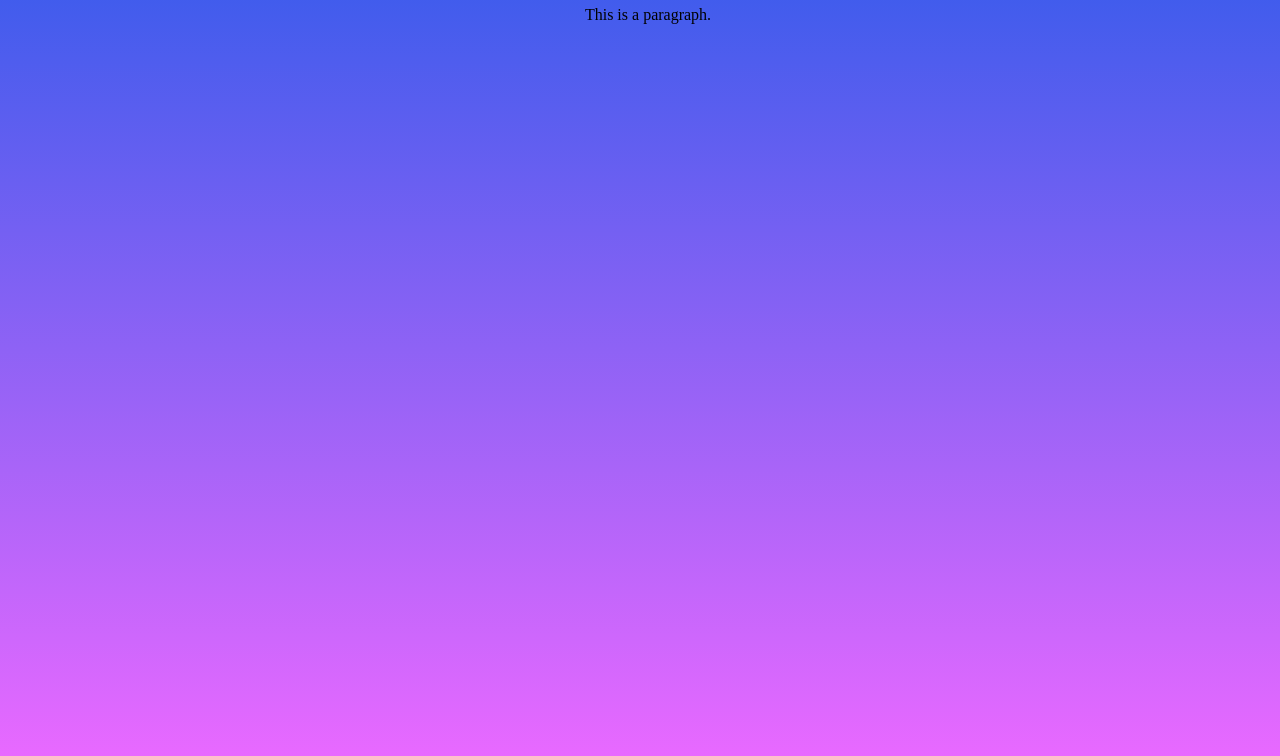
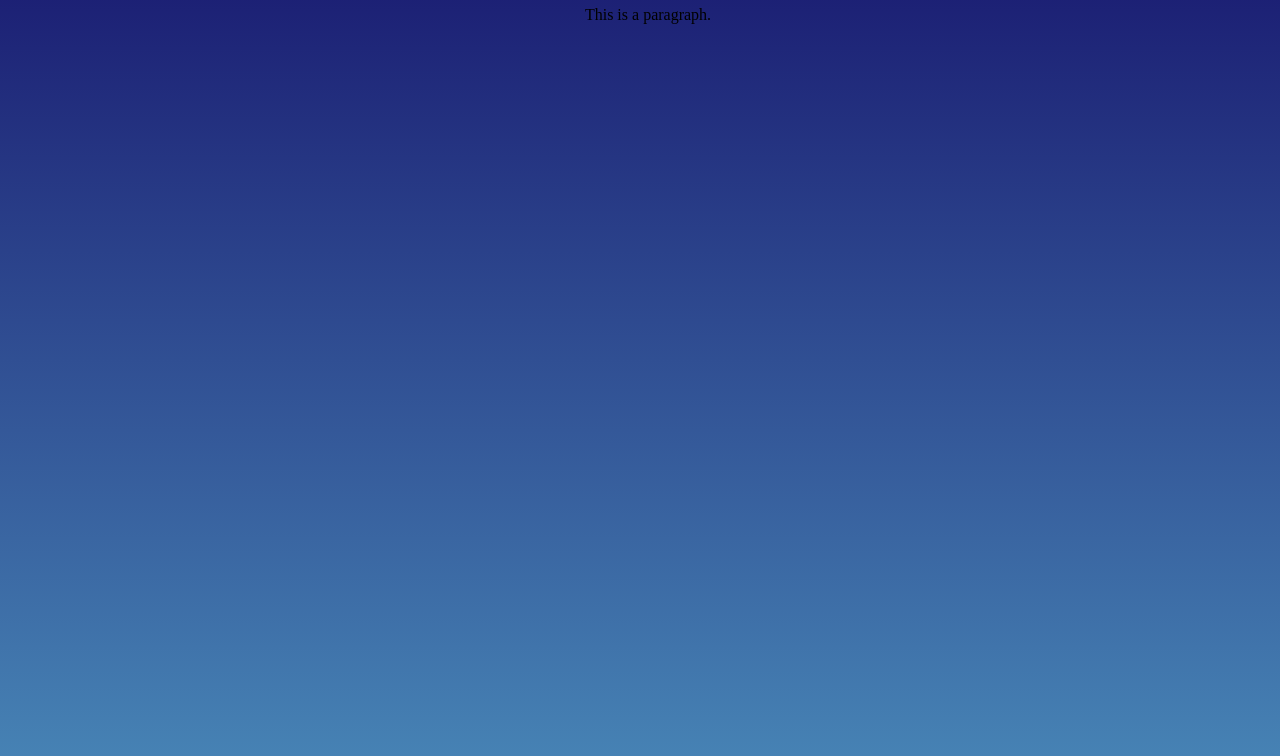
Before and after one commit to ja8448/mywebsite, a plain HTML site: page index.html in a window 1280 px wide. Shown: the part 60-816 px from the top of the page. Drawn offline with Linux system fonts and the light colour scheme.

Commit message:
Update index.html

```diff
--- a/index.html
+++ b/index.html
@@ -1,6 +1,6 @@
 <html>
 <head>
-<title>Page Title</title>
+<title>SOLAR SYSTEM </title>
 <style>
 
 h1{
@@ -10,7 +10,7 @@ background-color: rgb(0,0,0);
 
  body{
          text-align: center;
-         background-image: linear-gradient(rgb(52, 91, 235), rgb(232, 105, 255));
+         background-image: linear-gradient(rgb(25, 25, 112), rgb(70, 130, 180)); , rgb(173, 216, 230)); rgb(182, 208, 226));
          min-width: 100%;
          min-height: 100%;
       }
```
